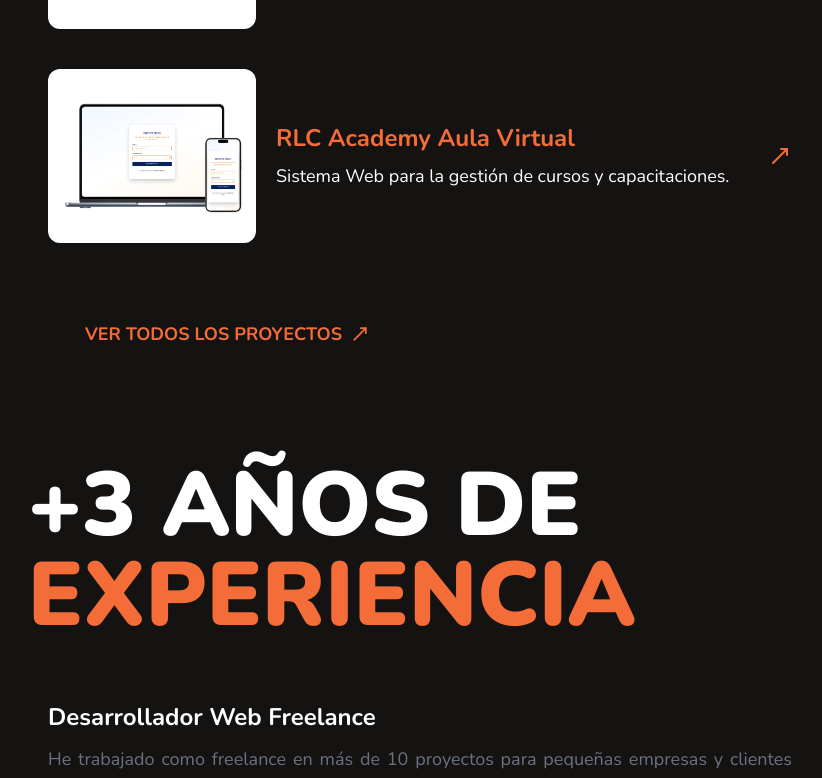
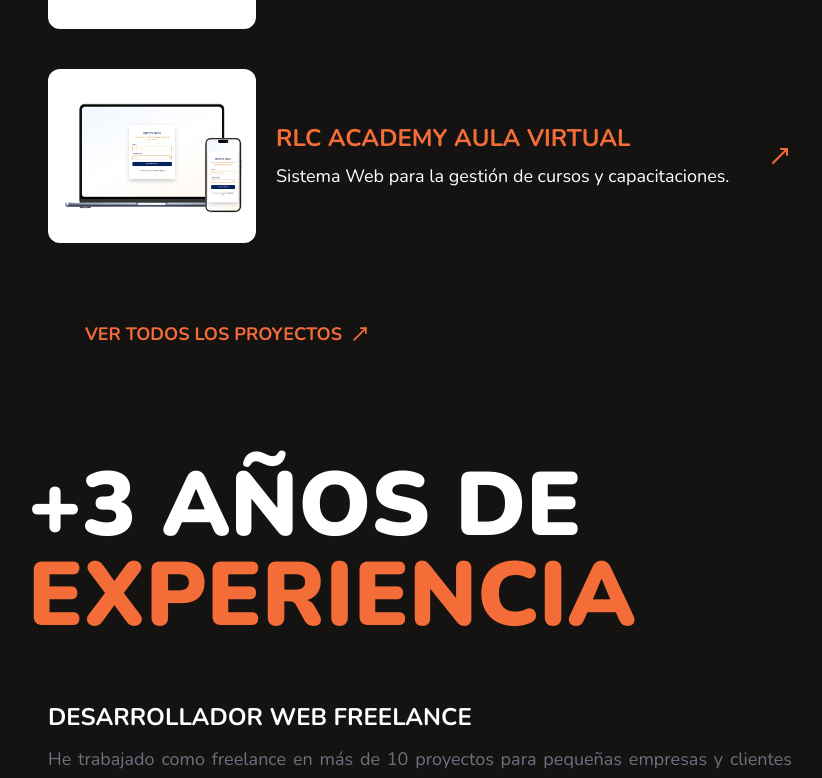
Before and after one commit to MiguelRequenaR/Portfolio, a React (Vite) app: page / in a window 1280 px wide. Shown: the part 1994-2772 px from the top of the page, without its empty margins (404-1226 px from the left). Built offline with nearby package versions, Linux system fonts and the light colour scheme.

Commit message:
feat: Se modifico detalles visuales.

```diff
--- a/src/components/ExperienceCard.tsx
+++ b/src/components/ExperienceCard.tsx
@@ -17,11 +17,11 @@
     <>
       {experiences.map((experience) => (
         <div className="hover:bg-[#1c1a19] rounded-xl p-5 transition-all duration-300 ease-in-out cursor-pointer gap-5 group my-10 space-y-3" data-aos="fade-up" key={experience.title}>
-          <h3 className="text-white text-2xl font-bold">{experience.title}</h3>
+          <h3 className="text-white text-2xl font-bold uppercase">{experience.title}</h3>
           <p className="text-gray-500 text-lg text-justify">{experience.description}</p>
           <span className="font-bold text-lg text-primary uppercase">{experience.date}</span>
         </div>
-      ))}
+      ))}b
     </>
   )
 }
--- a/src/components/ProjectCard.tsx
+++ b/src/components/ProjectCard.tsx
@@ -23,7 +23,7 @@
           >
             <img src={project.image} alt={project.title} className="w-full lg:w-52 rounded-xl mb-4 lg:mb-0" />
             <div className="space-y-2 text-white flex-1">
-              <h3 className="text-xl md:text-2xl text-primary font-bold">{project.title}</h3>
+              <h3 className="text-xl md:text-2xl text-primary font-bold uppercase">{project.title}</h3>
               <p className="text-lg">{project.description}</p>
             </div>
             <div className="ml-auto transform transition-transform duration-300 group-hover:-translate-y-2 group-hover:translate-x-2 hidden lg:block">
```
